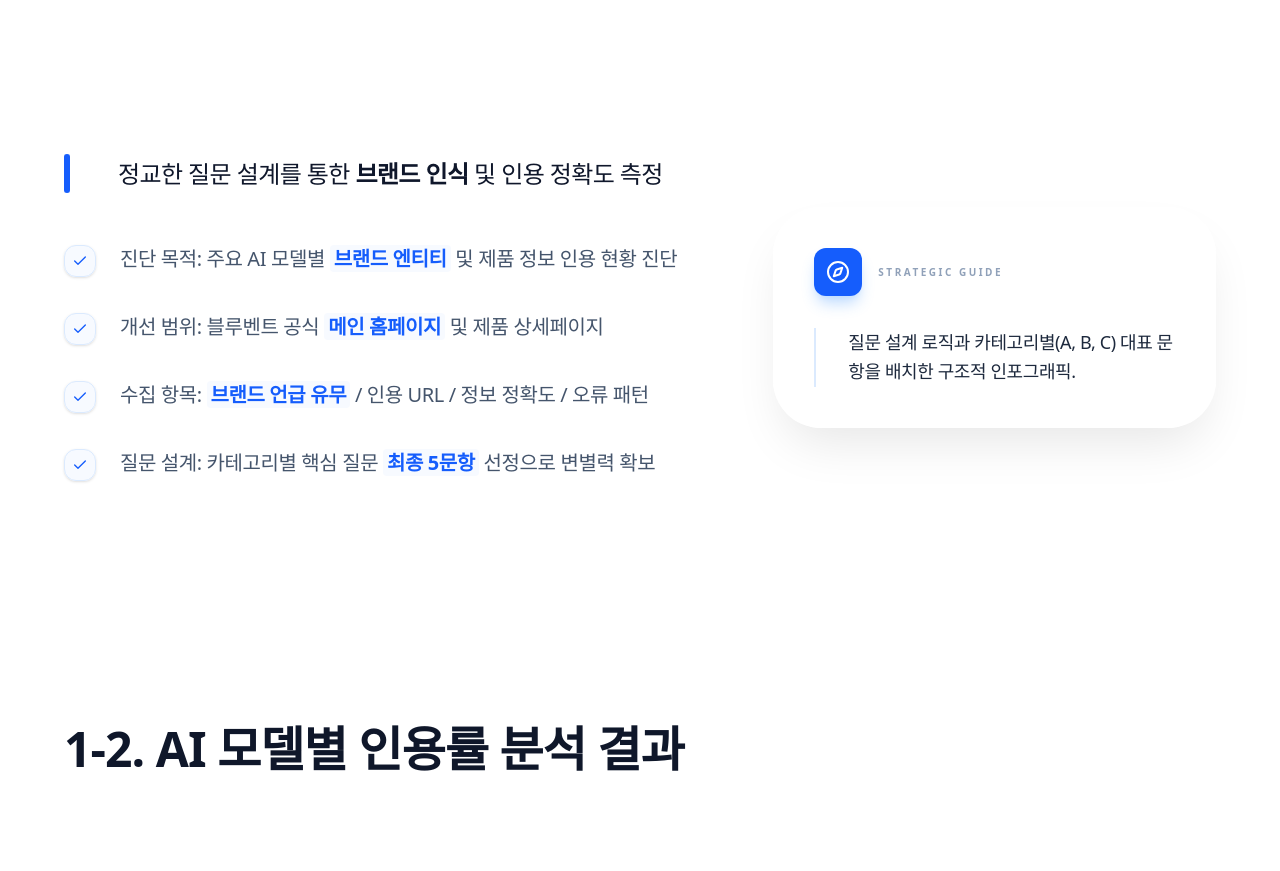
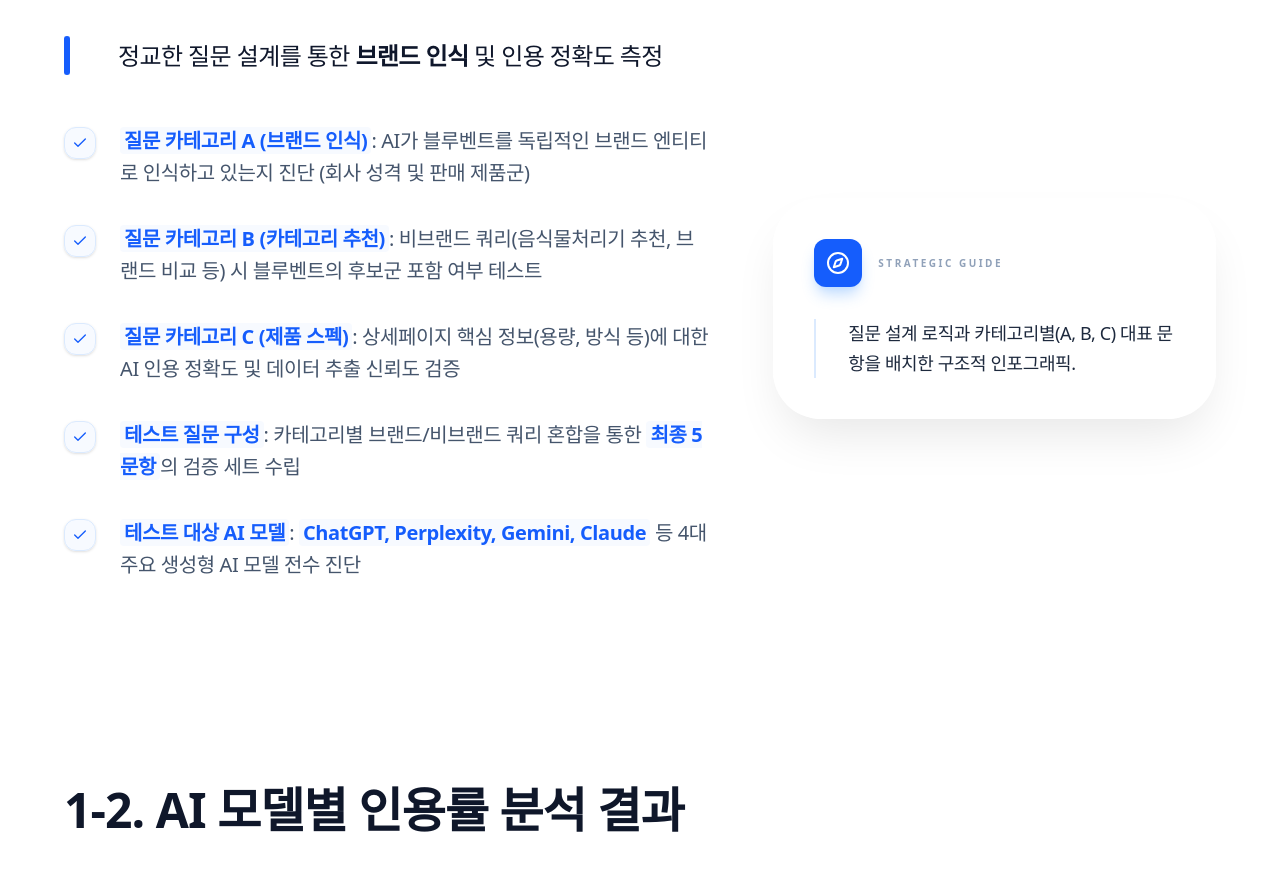
Before and after one commit to seoyahh/bluevent_geo_poc_review, a React (Vite) app: page / in a window 1280 px wide. Shown: the part 1800-2671 px from the top of the page. Built offline with nearby package versions, Linux system fonts and the light colour scheme; a web font is replaced by a local one.

Commit message:
Content Update: Populated diagnostic question categories and AI models in section 1-1

```diff
--- a/src/constants.ts
+++ b/src/constants.ts
@@ -24,10 +24,11 @@ export const SLIDES: Slide[] = [
     title: "1-1. 질문 세트 구성 방안",
     oneLiner: "정교한 질문 설계를 통한 <strong>브랜드 인식</strong> 및 인용 정확도 측정",
     bullets: [
-      "진단 목적: 주요 AI 모델별 <strong>브랜드 엔티티</strong> 및 제품 정보 인용 현황 진단",
-      "개선 범위: 블루벤트 공식 <strong>메인 홈페이지</strong> 및 제품 상세페이지",
-      "수집 항목: <strong>브랜드 언급 유무</strong> / 인용 URL / 정보 정확도 / 오류 패턴",
-      "질문 설계: 카테고리별 핵심 질문 <strong>최종 5문항</strong> 선정으로 변별력 확보"
+      "<strong>질문 카테고리 A (브랜드 인식)</strong>: AI가 블루벤트를 독립적인 브랜드 엔티티로 인식하고 있는지 진단 (회사 성격 및 판매 제품군)",
+      "<strong>질문 카테고리 B (카테고리 추천)</strong>: 비브랜드 쿼리(음식물처리기 추천, 브랜드 비교 등) 시 블루벤트의 후보군 포함 여부 테스트",
+      "<strong>질문 카테고리 C (제품 스펙)</strong>: 상세페이지 핵심 정보(용량, 방식 등)에 대한 AI 인용 정확도 및 데이터 추출 신뢰도 검증",
+      "<strong>테스트 질문 구성</strong>: 카테고리별 브랜드/비브랜드 쿼리 혼합을 통한 <strong>최종 5문항</strong>의 검증 세트 수립",
+      "<strong>테스트 대상 AI 모델</strong>: <strong>ChatGPT, Perplexity, Gemini, Claude</strong> 등 4대 주요 생성형 AI 모델 전수 진단"
     ],
     visualGuide: "질문 설계 로직과 카테고리별(A, B, C) 대표 문항을 배치한 구조적 인포그래픽."
   },
```
